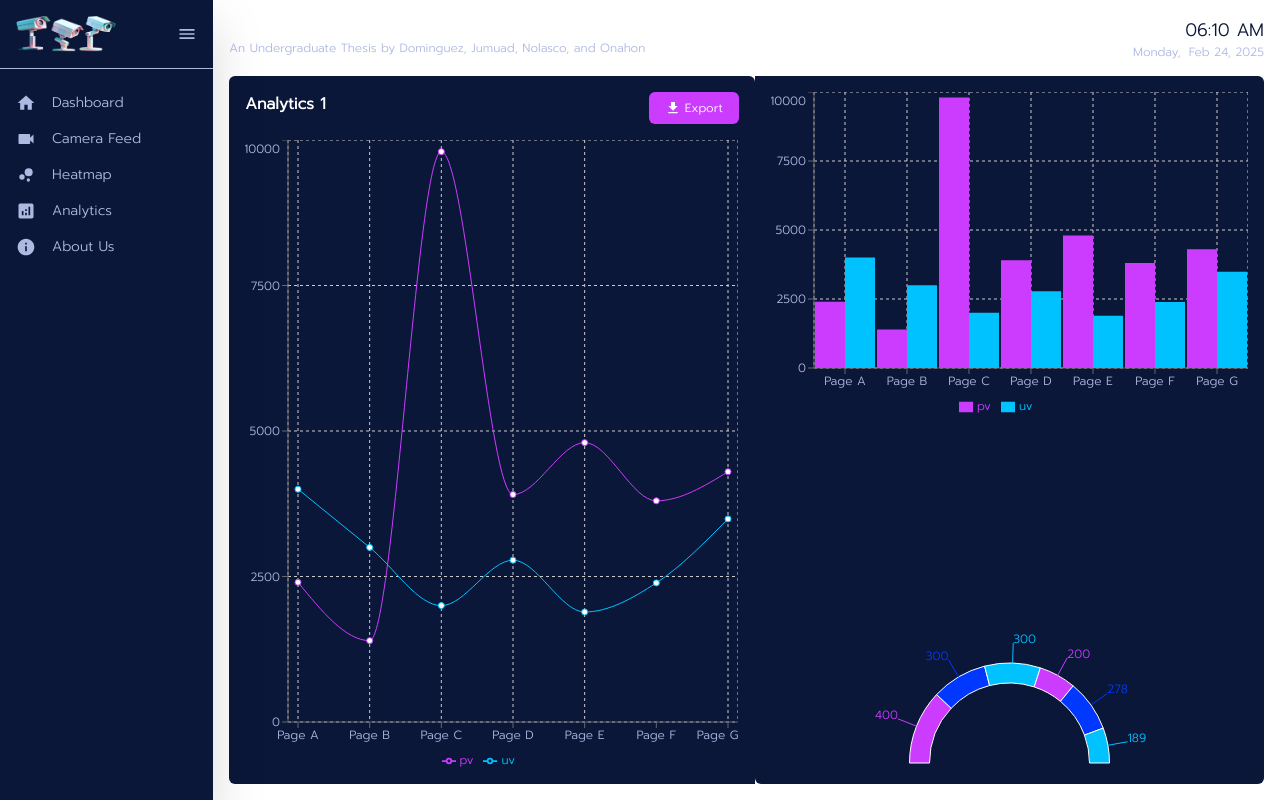
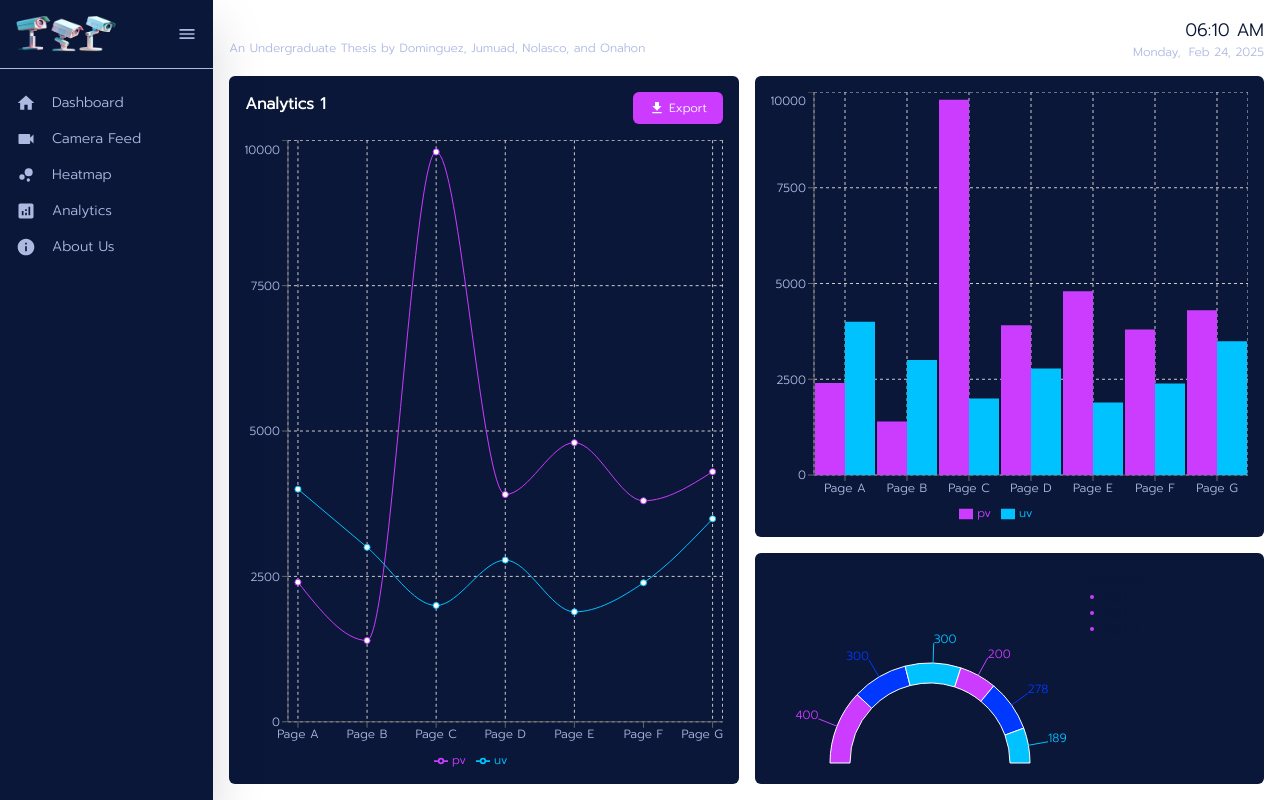
Before and after one commit to precioushopey/thesis-subay-web, a Next.js app: page /analytics in a window 1280 px wide. Built offline with nearby package versions, Linux system fonts and the light colour scheme.

Commit message:
Additional changes

```diff
--- a/app/about/page.tsx
+++ b/app/about/page.tsx
@@ -5,11 +5,11 @@ import { AiFillInstagram } from "react-icons/ai";
 
 const AboutPage = () => {
   return (
-    <div className="w-full h-full flex flex-col md:flex-row gap-4 p-4 -mt-4 font-[family-name:var(--font-prompt)] selection:bg-[#7F25FB] selection:text-white">
+    <div className="w-full h-full flex flex-col sm:flex-row gap-4 p-4 -mt-4 font-[family-name:var(--font-prompt)] selection:bg-[#7F25FB] selection:text-white">
       {/* LEFT */}
-      <div className="w-full 2xl:w-1/2 h-auto flex flex-col gap-4">
+      <div className="w-full lg:w-1/2 h-auto flex flex-col gap-4">
         {/* ABOUT US */}
-        <div className=" md:h-2/3 h-auto w-full flex flex-col bg-[#0B1739] rounded-md p-4">
+        <div className=" sm:h-2/3 h-auto w-full flex flex-col bg-[#0B1739] rounded-md p-4">
           <h1 className="font-semibold text-base pb-2">The Team</h1>
           <div className="w-full relative mx-auto h-auto overflow-hidden rounded-lg ">
             <Image
@@ -23,7 +23,7 @@ const AboutPage = () => {
           </div>
         </div>
         {/* SUBAY */}
-        <div className="md:h-1/3 h-auto w-full flex flex-col bg-[#0B1739] rounded-md p-4">
+        <div className="sm:h-1/3 h-auto w-full flex flex-col bg-[#0B1739] rounded-md p-4">
           <h1 className="font-semibold text-base pb-2">Abstract</h1>
           <p className="text-xs text-[#AEB9E1] text-wrap">
             Retail environments benefit greatly from advanced customer
@@ -38,7 +38,7 @@ const AboutPage = () => {
         </div>
       </div>
       {/* RIGHT */}
-      <div className="w-full 2xl:w-1/2 h-auto flex flex-col gap-4">
+      <div className="w-full lg:w-1/2 h-auto flex flex-col gap-4">
         {/* THE TEAM */}
         <div className="w-full h-auto sm:h-2/3 flex flex-col gap-4">
           {/* Xyrus and Precious */}
@@ -309,7 +309,7 @@ const AboutPage = () => {
           </div>
         </div>
         {/* Files */}
-        <div className="md:h-1/3 h-auto w-full flex flex-col bg-[#0B1739] rounded-md text-[#AEB9E1] p-4 overflow-x-auto">
+        <div className="sm:h-1/3 h-auto w-full flex flex-col bg-[#0B1739] rounded-md text-[#AEB9E1] p-4 overflow-x-auto">
           <h1 className="font-semibold text-white text-base pb-2">Files</h1>
           <div className="w-full h-full flex flex-row gap-4">
             <a
--- a/app/analytics/page.tsx
+++ b/app/analytics/page.tsx
@@ -6,20 +6,34 @@ import AnalyticsPieChart from "../components/AnalyticsPie";
 
 const AnalyticsPage = () => {
   return (
-    <div className="w-full h-full flex flex-col sm:flex-row p-4 -mt-4 text-xs font-[family-name:var(--font-prompt)] selection:bg-[#7F25FB] selection:text-white">
-      <div className="w-full h-auto flex flex-col bg-[#0B1739] rounded-t-md sm:rounded-l-md p-4 text-white">
-        <div className="flex flex-row justify-between pb-4">
+    <div className="w-full h-full flex flex-col sm:flex-row p-4 -mt-4 text-xs gap-4 font-[family-name:var(--font-prompt)] selection:bg-[#7F25FB] selection:text-white">
+      <div className="w-full lg:w-1/2 h-full flex flex-col bg-[#0B1739] rounded-md p-4 text-white gap-4">
+        <div className="flex flex-row justify-between">
           <h1 className="font-semibold text-base">Analytics 1</h1>
           <ExportButton />
         </div>
         <AnalyticsLineChart />
       </div>
-      <div className="w-full h-full flex flex-col">
-        <div className="w-full h-full bg-[#0B1739] sm:rounded-tr-md p-4">
+      <div className="w-full lg:w-1/2 h-full flex flex-col gap-4">
+        <div className="w-full h-full sm:h-2/3 bg-[#0B1739] rounded-md p-4">
           <AnalyticsBarChart />
         </div>
-        <div className="w-full h-full bg-[#0B1739] rounded-b-md sm:rounded-br-md p-4">
-          <AnalyticsPieChart />
+        <div className="w-full h-full sm:h-1/3 flex flex-col sm:flex-row justify-between bg-[#0B1739] rounded-md p-4">
+          <div className="w-full sm:w-2/3 h-full">
+            <AnalyticsPieChart />
+          </div>
+          <div className="w-full sm:w-1/3 h-full">
+            <h1 className="text-sm">Statistics</h1>
+            <ul
+              role="list"
+              className="list-disc text-xs px-4 marker:text-[#CB3CFF] ..."
+            >
+              <li>Stall 1</li>
+              <li>Stall 2</li>
+              <li>Stall 3</li>
+            </ul>
+          </div>
+          <div></div>
         </div>
       </div>
     </div>
--- a/app/components/AnalyticsBar.tsx
+++ b/app/components/AnalyticsBar.tsx
@@ -29,7 +29,11 @@ const AnalyticsBarChart = () => {
         <XAxis dataKey="name" tick={{ fill: "#AEB9E1" }} />
         <YAxis tick={{ fill: "#AEB9E1" }} />
         <Tooltip
-          contentStyle={{ backgroundColor: "#081028", color: "#FFF" }}
+          contentStyle={{
+            backgroundColor: "#081028",
+            borderRadius: "5px",
+            color: "#FFF",
+          }}
           itemStyle={{ color: "#FFF" }}
           cursor={{ fill: "rgba(255, 255, 255, 0.2)" }}
         />
--- a/app/components/AnalyticsLine.tsx
+++ b/app/components/AnalyticsLine.tsx
@@ -32,7 +32,11 @@ const AnalyticsLineChart = () => {
         />
         <YAxis tick={{ fill: "#AEB9E1" }} />
         <Tooltip
-          contentStyle={{ backgroundColor: "#081028", color: "#FFF" }}
+          contentStyle={{
+            backgroundColor: "#081028",
+            borderRadius: "5px",
+            color: "#FFF",
+          }}
           itemStyle={{ color: "#FFF" }}
           cursor={{ stroke: "#FFF", strokeWidth: 2 }}
         />
@@ -41,13 +45,23 @@ const AnalyticsLineChart = () => {
           type="monotone"
           dataKey="pv"
           stroke="#CB3CFF"
-          activeDot={{ r: 8, fill: "#CB3CFF", stroke: "#FFF", strokeWidth: 2 }}
+          activeDot={{
+            r: 8,
+            fill: "#CB3CFF",
+            stroke: "#FFF",
+            strokeWidth: 2,
+          }}
         />
         <Line
           type="monotone"
           dataKey="uv"
           stroke="#00C2FF"
-          activeDot={{ r: 8, fill: "#00C2FF", stroke: "#FFF", strokeWidth: 2 }}
+          activeDot={{
+            r: 8,
+            fill: "#00C2FF",
+            stroke: "#FFF",
+            strokeWidth: 2,
+          }}
         />
       </LineChart>
     </ResponsiveContainer>
--- a/app/components/AnalyticsPie.tsx
+++ b/app/components/AnalyticsPie.tsx
@@ -1,5 +1,5 @@
 "use client";
-import { PieChart, Pie, Cell, ResponsiveContainer } from "recharts";
+import { PieChart, Pie, Cell, ResponsiveContainer, Tooltip } from "recharts";
 
 const data = [
   { name: "Group A", value: 400 },
@@ -16,6 +16,15 @@ const AnalyticsPieChart = () => {
   return (
     <ResponsiveContainer>
       <PieChart width={400} height={400}>
+        <Tooltip
+          contentStyle={{
+            backgroundColor: "#081028",
+            borderRadius: "5px",
+            color: "#FFF",
+          }}
+          itemStyle={{ color: "#FFF" }}
+          cursor={{ fill: "rgba(255, 255, 255, 0.2)" }}
+        />
         <Pie
           dataKey="value"
           startAngle={180}
--- a/app/page.tsx
+++ b/app/page.tsx
@@ -6,7 +6,7 @@ export default function Home() {
   return (
     <div className="w-full h-full flex flex-col sm:flex-row gap-4 p-4 -mt-4 font-[family-name:var(--font-prompt)] selection:bg-[#7F25FB] selection:text-white">
       {/* LEFT */}
-      <div className="w-full md:w-2/3 flex flex-col gap-4">
+      <div className="w-full lg:w-2/3 flex flex-col gap-4">
         {/* CAMERA FEED */}
         <div className="h-2/3 w-full flex flex-col bg-[#0B1739] rounded-md p-4">
           <h1 className="font-semibold text-base pb-2">Camera Feed</h1>
@@ -47,7 +47,7 @@ export default function Home() {
         </div>
       </div>
       {/* RIGHT */}
-      <div className="w-full md:w-1/3 flex flex-col items-start justify-start gap-4 text-[10px] text-white">
+      <div className="w-full lg:w-1/3 flex flex-col items-start justify-start gap-4 text-[10px] text-white">
         {/* CHARTS 1 */}
         <div className="w-full h-1/3 bg-[#0B1739] items-start justify-start rounded-md p-2">
           <AnalyticsLineChart />
```
